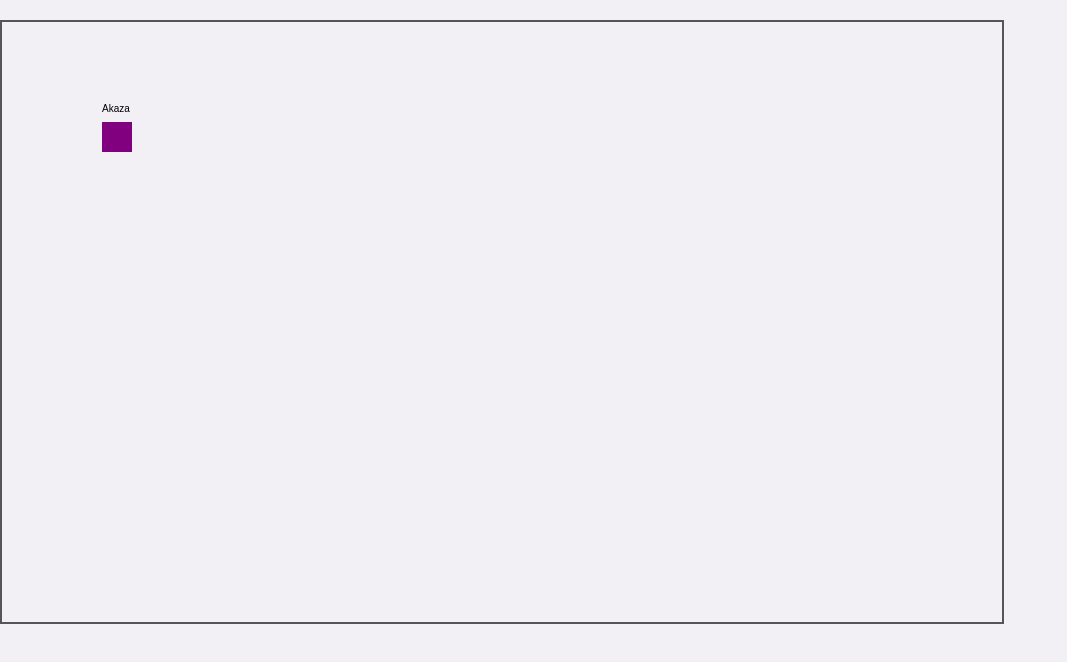
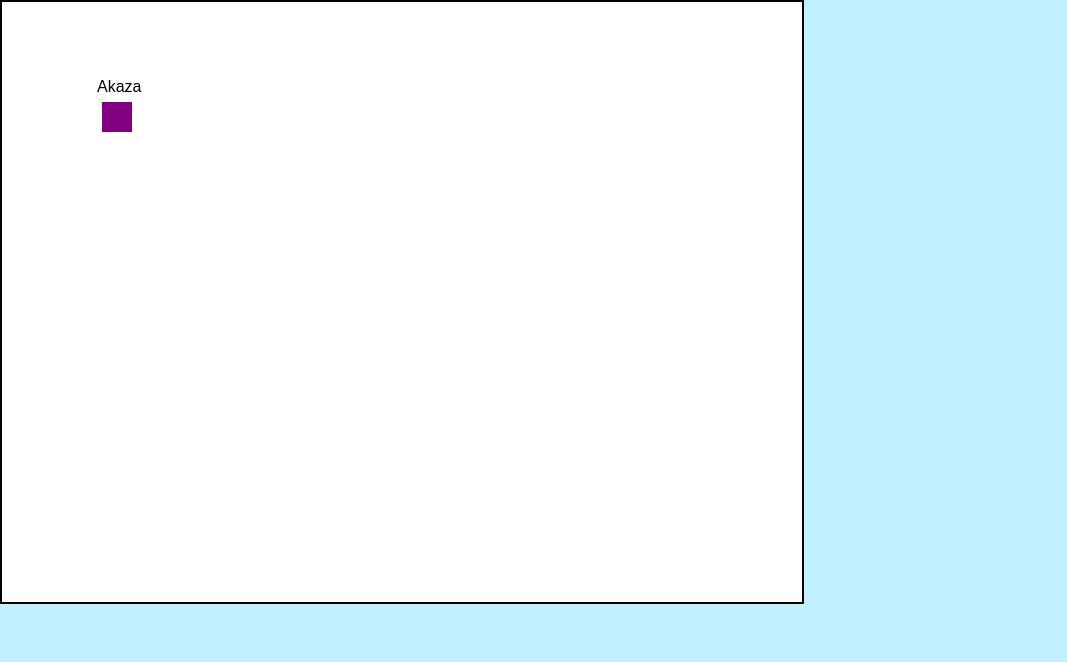
Before and after one commit to 4realjocelyn/KINDBLADE, a plain HTML site: page index.html in a window 1280 px wide. Shown: the whole page, without its empty margins (0-1067 px from the left). Drawn offline with Linux system fonts and the light colour scheme.

Commit message:
Update index.html

```diff
--- a/index.html
+++ b/index.html
@@ -1,30 +1,58 @@
 <!DOCTYPE html>
-<html>
+<html lang="en">
 <head>
+  <meta charset="UTF-8" />
+  <meta name="viewport" content="width=device-width, initial-scale=1.0"/>
   <title>Kindblade</title>
-    <meta charset="UTF-8" />
-    <link rel="stylesheet" href="style.css" />
   <style>
     body {
       margin: 0;
       overflow: hidden;
-        background-color: #f2f0f5;
+      background: #c3f0ff; /* Soft sky blue background */
     }
     canvas {
       display: block;
+      background-color: #ffffff;
+      border: 2px solid #000;
     }
   </style>
 </head>
 <body>
-    <!-- Music (autoplay and hidden) -->
-    <audio id="bgm" autoplay loop hidden>
-      <source src="assets/music.mp3" type="audio/mpeg" />
-    </audio>
+  <canvas id="gameCanvas" width="800" height="600"></canvas>
+  <script>
+    const canvas = document.getElementById("gameCanvas");
+    const ctx = canvas.getContext("2d");
 
-    <!-- Game canvas -->
-    <canvas id="gameCanvas" width="1000" height="600"></canvas>
+    let player = {
+      x: 100,
+      y: 100,
+      size: 30,
+      color: "purple",
+      name: "Akaza"
+    };
 
-    <!-- Game script -->
-    <script src="js/game.js"></script>
+    function drawPlayer() {
+      ctx.fillStyle = player.color;
+      ctx.fillRect(player.x, player.y, player.size, player.size);
+      ctx.fillStyle = "black";
+      ctx.font = "16px Arial";
+      ctx.fillText(player.name, player.x - 5, player.y - 10);
+    }
+
+    function draw() {
+      ctx.clearRect(0, 0, canvas.width, canvas.height);
+      drawPlayer();
+    }
+
+    setInterval(draw, 1000 / 60);
+
+    document.addEventListener("keydown", (e) => {
+      const speed = 5;
+      if (e.key === "ArrowUp" || e.key === "w") player.y -= speed;
+      if (e.key === "ArrowDown" || e.key === "s") player.y += speed;
+      if (e.key === "ArrowLeft" || e.key === "a") player.x -= speed;
+      if (e.key === "ArrowRight" || e.key === "d") player.x += speed;
+    });
+  </script>
 </body>
 </html>
```
Lines whose indentation alone changed are shown as unchanged.
